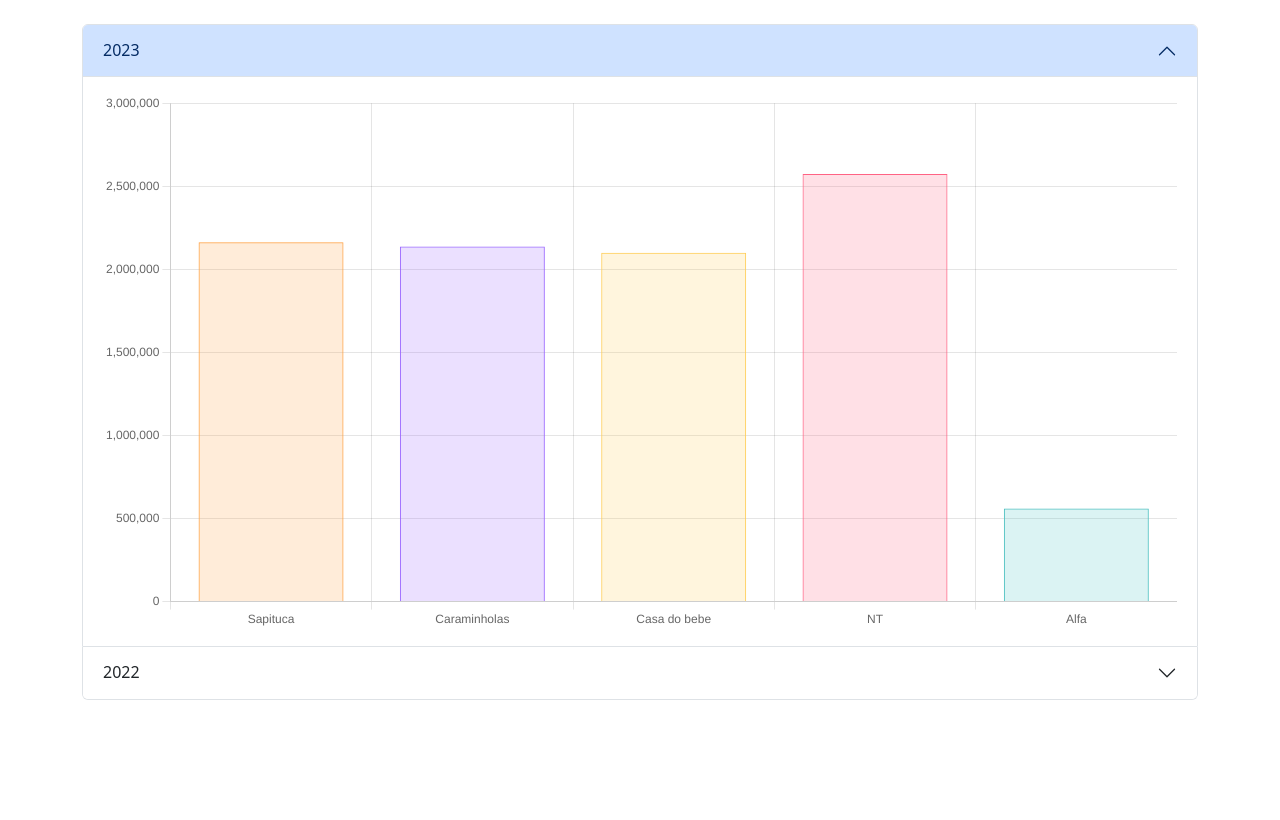
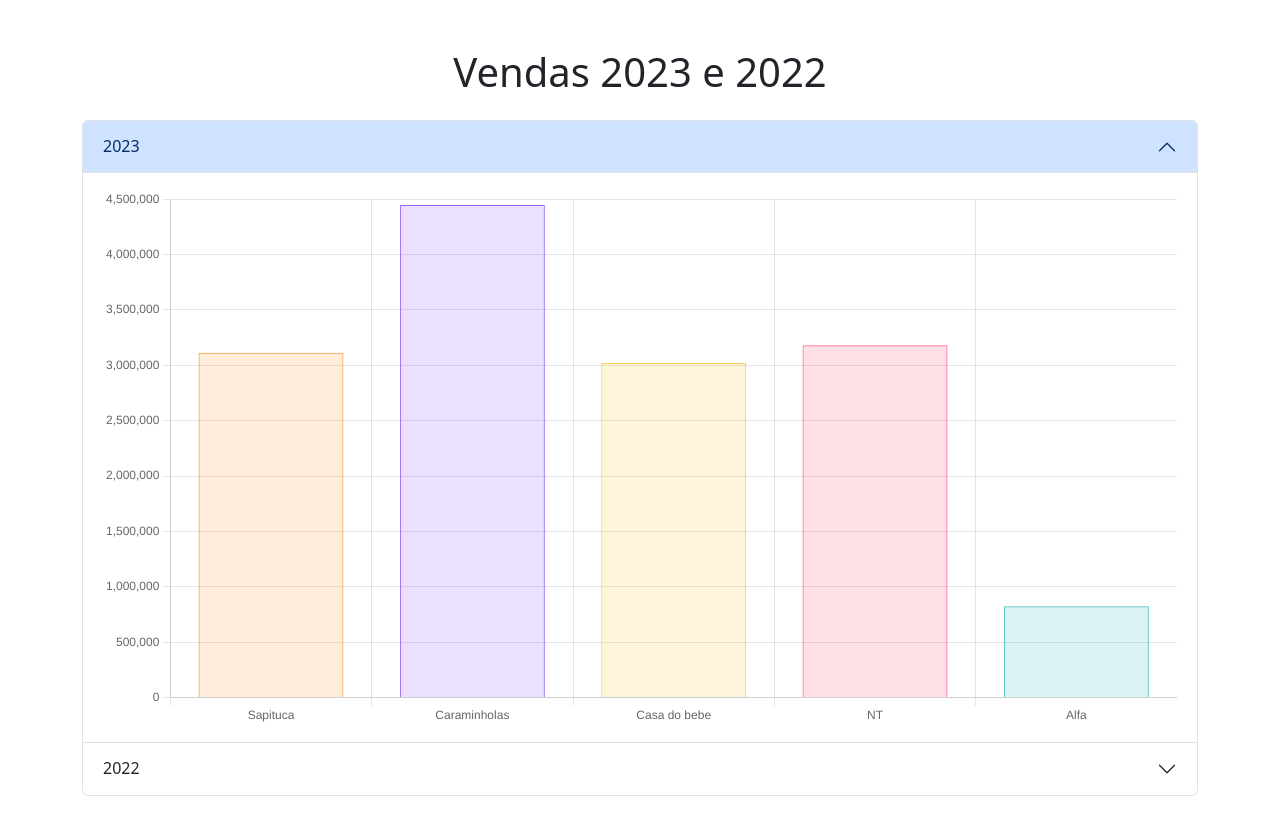
Before and after one commit to merxhan/loja_years, a plain HTML site: page Index.html in a window 1280 px wide. Drawn offline with nearby package versions, Linux system fonts and the light colour scheme.

Commit message:
V002 - Datos actualizados

```diff
--- a/Index.html
+++ b/Index.html
@@ -13,7 +13,10 @@
 
 <body>
 
-    <div class="container py-4">
+    <div class="container text-center py-4">
+
+        <h1 class="my-4">Vendas 2023 e 2022</h1>
+
         <div class="accordion" id="accordionLojas">
             <div class="accordion-item">
                 <h2 class="accordion-header" id="headingOne">
--- a/main.js
+++ b/main.js
@@ -16,7 +16,7 @@ function chart2023() {
             labels: ['Sapituca', 'Caraminholas', 'Casa do bebe', 'NT', 'Alfa'],
             datasets: [{
                 label: '',
-                data: [2162737, 2137138, 2100227, 2574038, 560400],
+                data: [3114248.68, 4446682.50, 3020235.99, 3181697.02, 825359.38],
                 backgroundColor: [
                     'rgba(255, 159, 64, 0.2)',
                     'rgba(153, 102, 255, 0.2)',
@@ -60,7 +60,7 @@ function chart2022() {
             labels: ['Sapituca', 'Caraminholas', 'Casa do bebe', 'NT', 'Alfa'],
             datasets: [{
                 label: '',
-                data: [2942796.63, 3088971.31, 3234588.82, 3408865, 901535.91],
+                data: [2942796.63, 3991052.23, 3234588.82, 3088971.31, 901535.91],
                 backgroundColor: [
                     'rgba(255, 159, 64, 0.2)',
                     'rgba(153, 102, 255, 0.2)',
```
